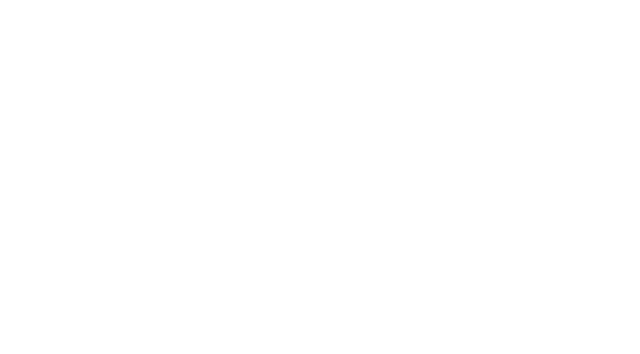
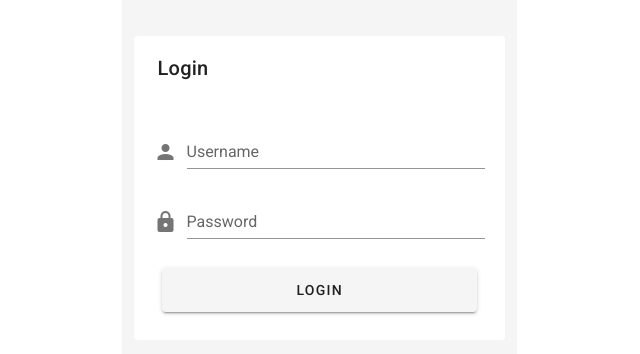
Before and after one commit to maddevsio/vue-madboiler, a Vue app: page /login in a window 1280 px wide. Shown: the part 212-566 px from the top of the page, without its empty margins (321-961 px from the left). Built offline with nearby package versions, Linux system fonts and the light colour scheme.

Commit message:
added vuetify

```diff
--- a/package.json
+++ b/package.json
@@ -22,6 +22,7 @@
     "save": "^2.4.0",
     "vue": "^2.6.10",
     "vue-router": "^3.1.3",
+    "vuetify": "^2.3.16",
     "vuex": "^3.1.2",
     "webpack": "^4.41.5"
   },
--- a/public/index.html
+++ b/public/index.html
@@ -5,6 +5,8 @@
     <meta http-equiv="X-UA-Compatible" content="IE=edge">
     <meta name="viewport" content="width=device-width,initial-scale=1.0">
     <link rel="icon" href="<%= BASE_URL %>favicon.ico">
+    <link href="https://fonts.googleapis.com/css?family=Roboto:100,300,400,500,700,900" rel="stylesheet">
+    <link href="https://cdn.jsdelivr.net/npm/@mdi/font@4.x/css/materialdesignicons.min.css" rel="stylesheet">
     <title>Vue madboiler</title>
     <style>
       body {
--- a/src/assets/scss/_base.scss
+++ b/src/assets/scss/_base.scss
@@ -101,6 +101,10 @@ section {
 	display: block;
 }
 
+html {
+	overflow: auto;
+}
+
 body {
 	line-height: 1;
 }
--- a/src/main.js
+++ b/src/main.js
@@ -3,6 +3,7 @@ import App from '@/App';
 import router from '@/router';
 import store from '@/store';
 import i18n from '@/locales';
+import vuetify from '@/plugins/vuetify';
 
 import '@/assets/scss/index.scss';
 
@@ -12,6 +13,7 @@ const app = new Vue({
   router,
   store,
   i18n,
+  vuetify,
   render: h => h(App)
 });
 
--- /dev/null
+++ b/src/pages/Login.vue
@@ -0,0 +1,28 @@
+<template>
+  <v-app>
+    <v-main>
+      <v-container fill-height>
+        <v-layout row class="d-flex justify-center">
+          <v-flex xs4 class="grey lighten-4 d-flex">
+            <v-container class="text-xs-center my-auto">
+              <v-card flat>
+                <v-card-title primary-title>
+                  <h4 class="px-2">Login</h4>
+                </v-card-title>
+                <v-form class="pa-5">
+                  <v-text-field prepend-icon="mdi-account" name="Username" label="Username">
+                  </v-text-field>
+                  <v-text-field prepend-icon="mdi-lock" name="Password" label="Password"
+                    type="password"></v-text-field>
+                  <v-card-actions>
+                    <v-btn primary large block>Login</v-btn>
+                  </v-card-actions>
+                </v-form>
+              </v-card>
+            </v-container>
+          </v-flex>
+        </v-layout>
+      </v-container>
+    </v-main>
+  </v-app>
+</template>
--- /dev/null
+++ b/src/plugins/vuetify.js
@@ -0,0 +1,9 @@
+import Vue from 'vue';
+import Vuetify from 'vuetify';
+import 'vuetify/dist/vuetify.min.css';
+
+Vue.use(Vuetify);
+
+const opts = {};
+
+export default new Vuetify(opts);
--- a/src/router/index.js
+++ b/src/router/index.js
@@ -4,6 +4,7 @@ import store from '@/store';
 import middlewarePipeline from '@/router/middlewarePipeline';
 // import auth from '@/router/middlewares/auth';
 import Home from '@/pages/Home';
+import Login from '@/pages/Login';
 
 Vue.use(VueRouter);
 
@@ -15,6 +16,11 @@ const routes = [
     // meta: {
     //   middleware: [auth]
     // }
+  },
+  {
+    path: '/login',
+    name: 'login',
+    component: Login
   }
 ];
 
```
Also changed, not shown: 1 other file (tests, documents, lock files or other folders).
